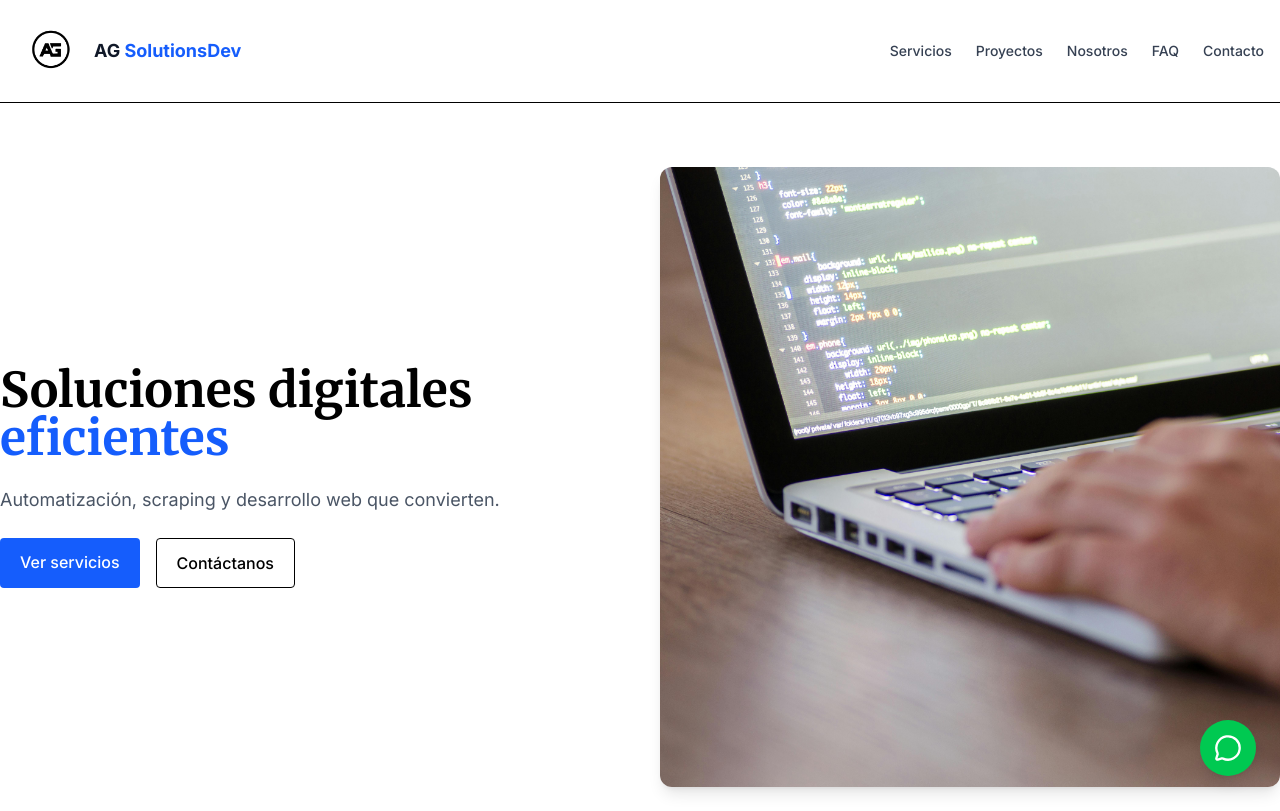
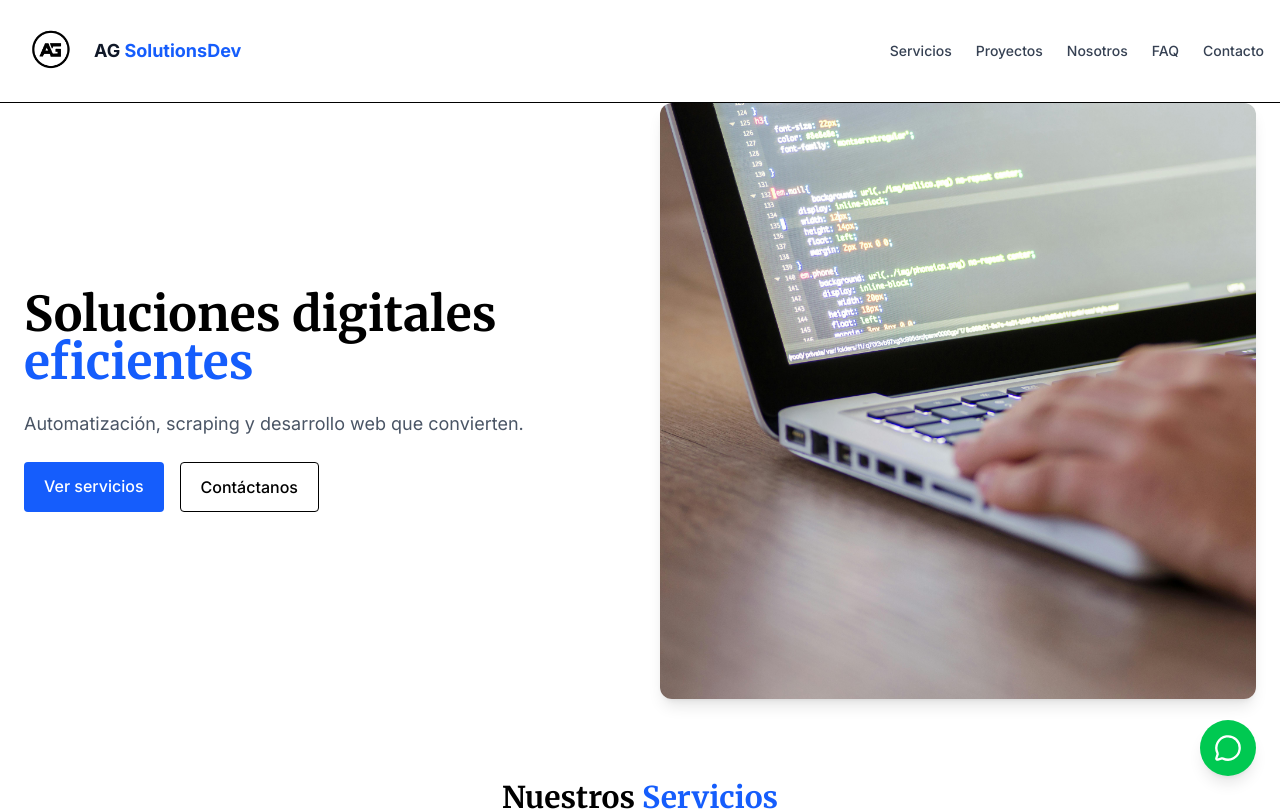
Before and after one commit to Abetar/ag-solutions, a Next.js app: page / in a window 1280 px wide. Shown: the top 811 px of the page. Built offline with nearby package versions, Linux system fonts and the light colour scheme.

Commit message:
fixing padding in hero section

```diff
--- a/app/components/Hero.tsx
+++ b/app/components/Hero.tsx
@@ -5,7 +5,7 @@ import Image from "next/image";
 
 export default function Hero() {
   return (
-    <section className="container mx-auto grid md:grid-cols-2 gap-10 items-center py-16">
+    <section className="container mx-auto grid md:grid-cols-2 gap-10 items-center py-16" style={{ padding: '0 1.5rem' }}>
       {/* Texto con animación */}
       <motion.div
         initial={{ opacity: 0, y: 40 }}
```
